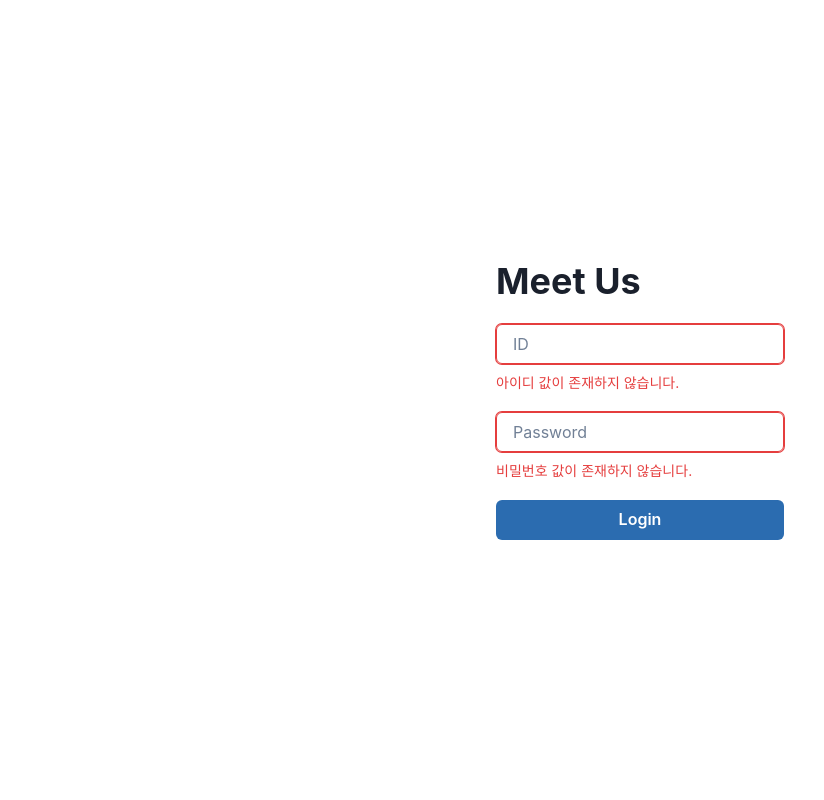
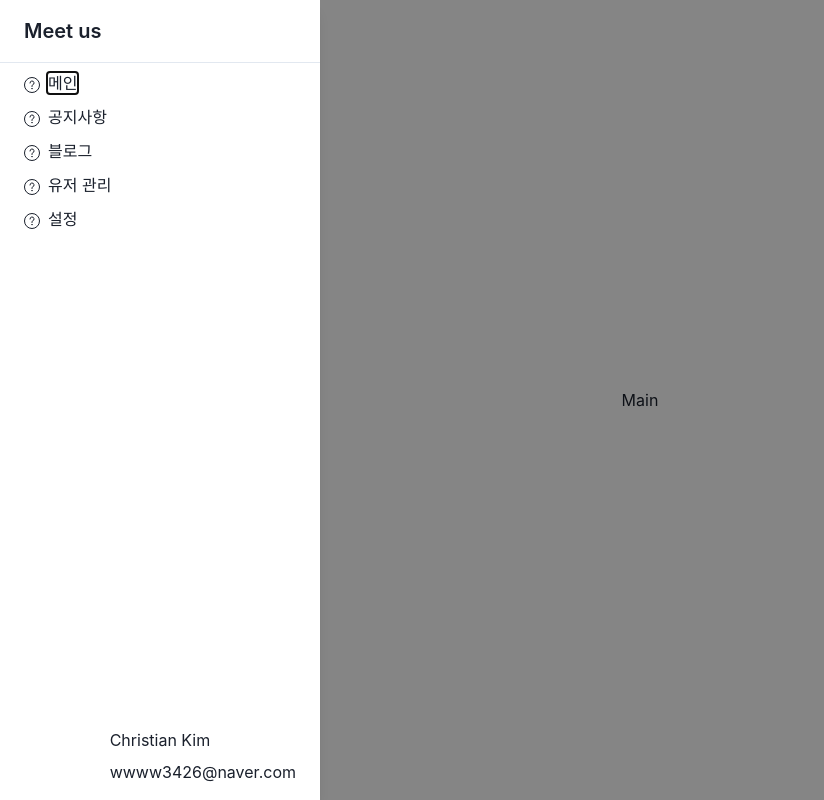
Before and after one commit to devmmin/meet-us, a React (Create React App) app in the folder frontend/: page / in a window 1280 px wide. Shown: the whole page, without its empty margins (0-824 px from the left). Built offline with nearby package versions, Linux system fonts and the light colour scheme.

Commit message:
feat(FE): #14 사이드바 컴포넌트 개발, 메뉴/레이아웃 라우트 및 컴포넌트 추가, eslint 설정 변경으로 코드 수정

```diff
--- a/frontend/src/App.tsx
+++ b/frontend/src/App.tsx
@@ -1,15 +1,32 @@
-import { Box, Button, useColorMode } from '@chakra-ui/react';
+import { Box } from '@chakra-ui/react';
+import {
+  BrowserRouter,
+  Route,
+  Routes,
+} from 'react-router-dom';
 import Login from './components/Login';
+import Layout from './components/Layout';
+import Blog from './components/Blog';
+import Notice from './components/Notice';
+import Main from './components/Main';
+import UserManagement from './components/UserManagement';
+import Setting from './components/Setting';
 
-function App() {
-  const { toggleColorMode } = useColorMode();
-  const useTheme = false;
-  return (
-    <Box className="App">
-      {useTheme && <Button colorScheme="green" onClick={toggleColorMode}>Theme</Button>}
-      <Login />
-    </Box>
-  );
-}
+const App = () => (
+  <Box className="App">
+    <BrowserRouter>
+      <Routes>
+        <Route path="/" element={<Layout />}>
+          <Route index element={<Main />} />
+          <Route path="notice" element={<Notice />} />
+          <Route path="blog" element={<Blog />} />
+          <Route path="user-management" element={<UserManagement />} />
+          <Route path="setting" element={<Setting />} />
+        </Route>
+        <Route path="login" element={<Login />} />
+      </Routes>
+    </BrowserRouter>
+  </Box>
+);
 
 export default App;
--- /dev/null
+++ b/frontend/src/components/Blog.tsx
@@ -0,0 +1,7 @@
+import { Flex } from '@chakra-ui/react';
+
+const Blog = () => (
+  <Flex justifyContent="center" alignItems="center" flexDirection="column" h="100%">Main</Flex>
+);
+
+export default Blog;
--- /dev/null
+++ b/frontend/src/components/Layout.tsx
@@ -0,0 +1,11 @@
+import { Outlet } from 'react-router-dom';
+import Sidebar from './Sidebar';
+
+const Layout = () => (
+  <>
+    <Sidebar />
+    <Outlet />
+  </>
+);
+
+export default Layout;
--- a/frontend/src/components/Login.tsx
+++ b/frontend/src/components/Login.tsx
@@ -3,7 +3,7 @@ import {
 } from '@chakra-ui/react';
 import React, { useState } from 'react';
 
-function Login() {
+const Login = () => {
   const [isLoading, setIsLoading] = useState(false);
   const [loginInfo, setLoginInfo] = useState({ ID: '', Password: '' });
   const toast = useToast();
@@ -68,6 +68,6 @@ function Login() {
       </Flex>
     </Container>
   );
-}
+};
 
 export default Login;
--- /dev/null
+++ b/frontend/src/components/Main.tsx
@@ -0,0 +1,7 @@
+import { Flex } from '@chakra-ui/react';
+
+const Main = () => (
+  <Flex justifyContent="center" alignItems="center" flexDirection="column" h="100%">Main</Flex>
+);
+
+export default Main;
--- /dev/null
+++ b/frontend/src/components/Notice.tsx
@@ -0,0 +1,7 @@
+import { Flex } from '@chakra-ui/react';
+
+const Notice = () => (
+  <Flex justifyContent="center" alignItems="center" flexDirection="column" h="100%">Notice</Flex>
+);
+
+export default Notice;
--- /dev/null
+++ b/frontend/src/components/Setting.tsx
@@ -0,0 +1,7 @@
+import { Flex } from '@chakra-ui/react';
+
+const Setting = () => (
+  <Flex justifyContent="center" alignItems="center" flexDirection="column" h="100%">Setting</Flex>
+);
+
+export default Setting;
--- /dev/null
+++ b/frontend/src/components/Sidebar.tsx
@@ -0,0 +1,51 @@
+import {
+  Drawer,
+  DrawerBody,
+  DrawerContent,
+  DrawerFooter,
+  DrawerHeader,
+  DrawerOverlay,
+  List,
+  ListIcon,
+  ListItem,
+  Stack,
+  Text,
+} from '@chakra-ui/react';
+import { Link } from 'react-router-dom';
+
+const Sidebar = () => {
+  const userInfo = { nickName: 'Christian Kim', email: 'wwww3426@naver.com' };
+  const linkList = [
+    { name: '메인', to: '/', icon: '' },
+    { name: '공지사항', to: '/notice', icon: '' },
+    { name: '블로그', to: '/blog', icon: '' },
+    { name: '유저 관리', to: '/user-management', icon: '' },
+    { name: '설정', to: '/setting', icon: '' },
+  ];
+  return (
+    <Drawer placement="left" isOpen onClose={() => { }}>
+      <DrawerOverlay />
+      <DrawerContent>
+        <DrawerHeader borderBottomWidth="1px">Meet us</DrawerHeader>
+        <DrawerBody>
+          <List spacing="10px">
+            {linkList.map((item) => (
+              <ListItem key={item.to}>
+                <ListIcon />
+                <Link to={item.to}>{item.name}</Link>
+              </ListItem>
+            ))}
+          </List>
+        </DrawerBody>
+        <DrawerFooter>
+          <Stack>
+            <Text>{userInfo.nickName}</Text>
+            <Text>{userInfo.email}</Text>
+          </Stack>
+        </DrawerFooter>
+      </DrawerContent>
+    </Drawer>
+  );
+};
+
+export default Sidebar;
--- /dev/null
+++ b/frontend/src/components/UserManagement.tsx
@@ -0,0 +1,7 @@
+import { Flex } from '@chakra-ui/react';
+
+const UserManagement = () => (
+  <Flex justifyContent="center" alignItems="center" flexDirection="column" h="100%">UserManagement</Flex>
+);
+
+export default UserManagement;
--- a/frontend/src/index.tsx
+++ b/frontend/src/index.tsx
@@ -1,14 +1,8 @@
 import React from 'react';
 import ReactDOM from 'react-dom/client';
-import {
-  BrowserRouter,
-  Routes,
-  Route,
-} from 'react-router-dom';
 import { ChakraProvider, extendTheme } from '@chakra-ui/react';
 import App from './App';
 import reportWebVitals from './reportWebVitals';
-import Login from './components/Login';
 
 const theme = extendTheme({
   styles: {
@@ -28,14 +22,7 @@ const root = ReactDOM.createRoot(
 root.render(
   <React.StrictMode>
     <ChakraProvider theme={theme}>
-      <BrowserRouter>
-        <Routes>
-          <Route path="/" element={<App />}>
-            <Route index element={<Login />} />
-            <Route path="login" element={<Login />} />
-          </Route>
-        </Routes>
-      </BrowserRouter>
+      <App />
     </ChakraProvider>
   </React.StrictMode>,
 );
```
Also changed, not shown: 1 other file (tests, documents, lock files or other folders).
